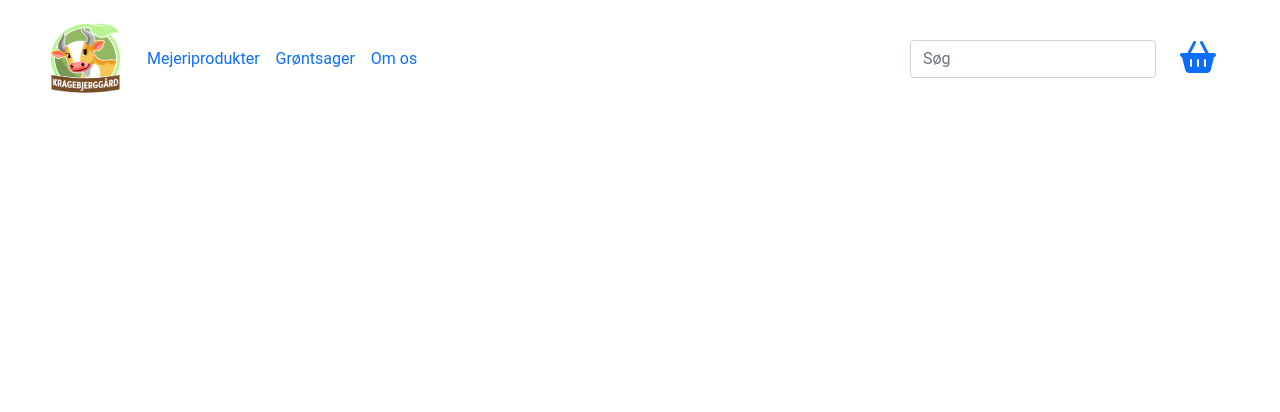
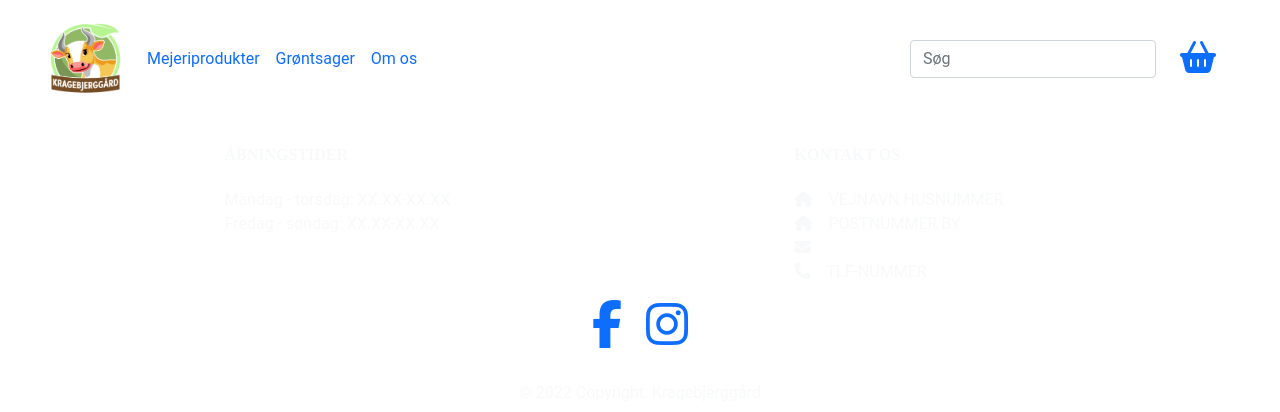
Before and after one commit to SofNyb/3sem, a PHP site: page / in a window 1280 px wide. Shown: the top 412 px of the page. Run offline with PHP 8.4, Linux system fonts and the light colour scheme; data that the repository does not hold is empty; style sheets or scripts are compiled from the project's sources; some libraries are stand-ins or nearby versions.

Commit message:
footer.php opdateret Footer-farve i bootstrap.scss tilføjet

```diff
--- a/css/bootstrap.scss
+++ b/css/bootstrap.scss
@@ -7,6 +7,7 @@ $custom-colors: (
         "customSecondary": #f5c856,
         "customAccent1": #b7f591,
         "customAccent2": #f2f577,
+        "footer": #464646,
 );
 
 $theme-colors: map-merge($theme-colors, $custom-colors);
--- a/css/styles.scss
+++ b/css/styles.scss
@@ -5,6 +5,7 @@
 body {
 	margin: 0;
 	font-family: 'Roboto', sans-serif;
+	overflow-x: hidden;
 }
 
 h1, h2, h3, h4, h5, h6 {
@@ -34,6 +35,10 @@ img {
 	display: block;
 	max-width: 100%;
 	height: auto;
+}
+
+a {
+	text-decoration: none;
 }
 
 .navbar-brand {
--- a/includes/footer.php
+++ b/includes/footer.php
@@ -0,0 +1,35 @@
+<footer class="text-center text-lg-start bg-footer text-light pt-1 mt-2">
+        <div class="container text-md-start">
+            <div class="row mt-3">
+                <div class="col-md-3 col-lg-4 col-xl-3 mx-auto mb-4">
+                    <h6 class="fw-bold mb-4">ÅBNINGSTIDER</h6>
+                    <p>Mandag - torsdag: XX.XX-XX.XX</p>
+                    <p>Fredag - søndag: XX.XX-XX.XX</p>
+                </div>
+                <div class="col-md-4 col-lg-3 col-xl-3 mx-auto mb-md-0 mb-4">
+                    <h6 class="fw-bold mb-4">KONTAKT OS</h6>
+                    <p><i class="fas fa-home me-3"></i>VEJNAVN HUSNUMMER</p>
+                    <p><i class="fas fa-home me-3 text-footerfarve"></i>POSTNUMMER BY</p>
+                    <p><i class="fas fa-envelope me-3"></i><a href="mailto:chocolateclub@cc.com" style="text-decoration-color: white; color: white;">E-MAIL-ADRESSE</a></p>
+                    <p><i class="fas fa-phone me-3"></i>TLF-NUMMER</p>
+                </div>
+            </div>
+        </div>
+        <div class="container mb-4">
+            <div class="row mt-3 justify-content-center">
+                <div class="col-auto">
+                    <a href="#" target="_blank">
+                        <i class="fa-brands fa-facebook-f fa-3x"></i>
+                    </a>
+                </div>
+                <div class="col-auto">
+                    <a href="#" target="_blank">
+                        <i class="fa-brands fa-instagram fa-3x"></i>
+                    </a>
+                </div>
+            </div>
+        </div>
+    <div class="text-light text-center p-2">© 2022 Copyright:
+        <a class="text-light text-decoration-none" href="https://mdbootstrap.com/">Kragebjerggård</a>
+    </div>
+</footer>
```
